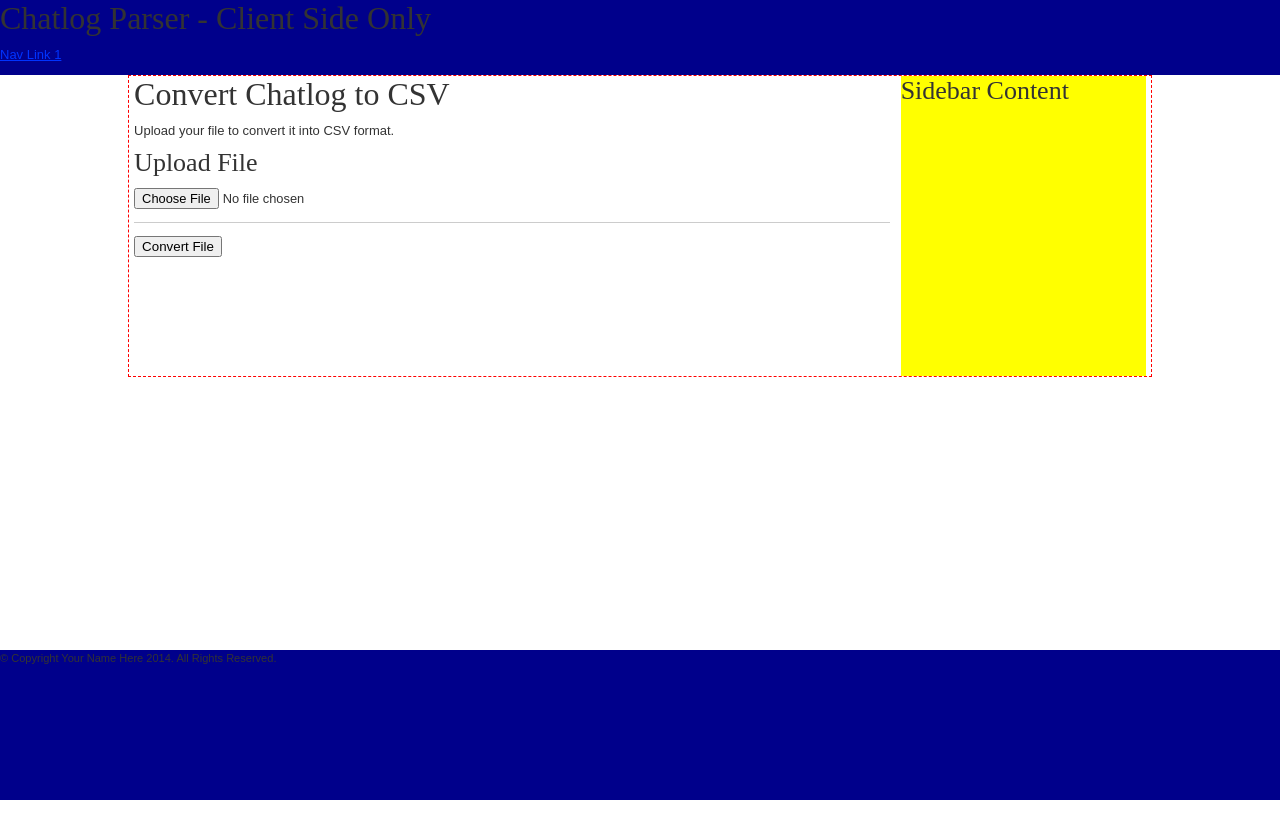
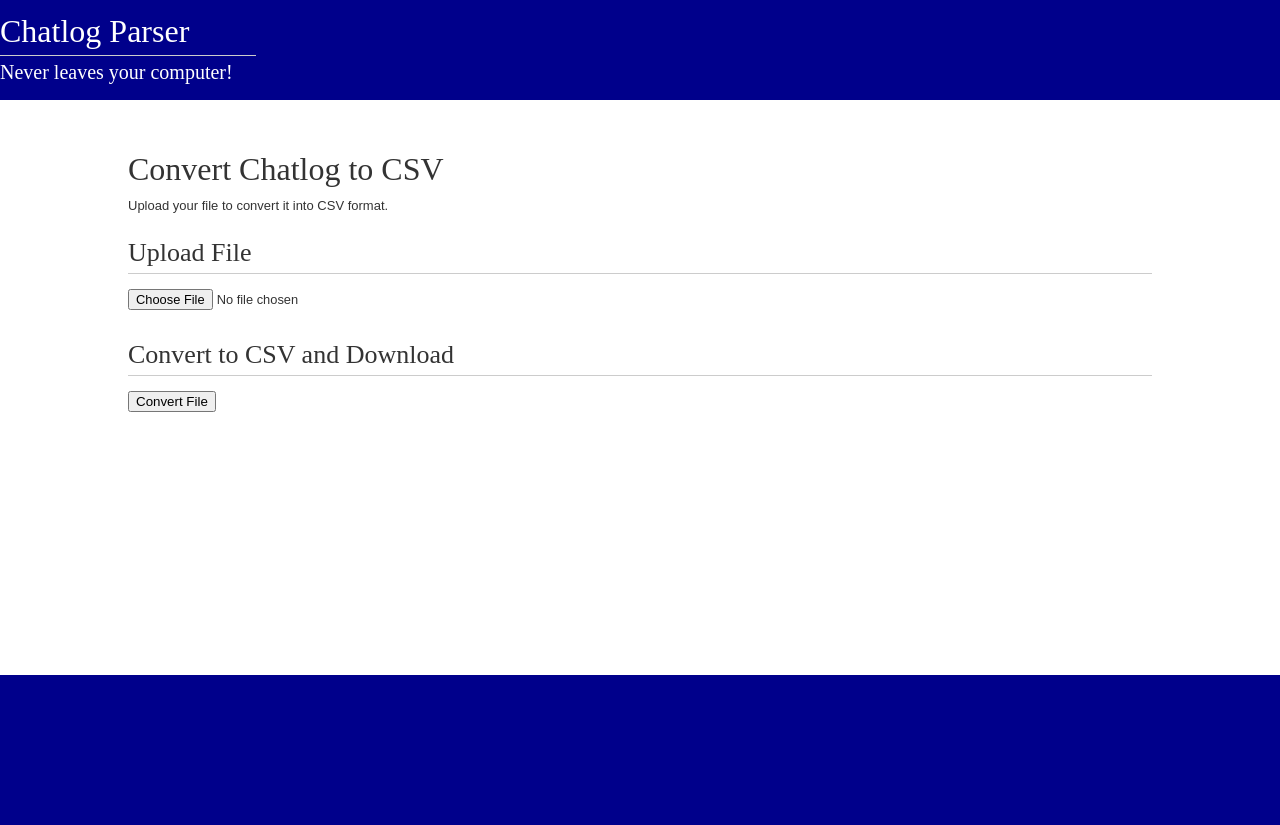
Before and after one commit to Kasen87/dyn-chatlog-parser, a website: page index.html in a window 1280 px wide. Before the commit the page ends 800 px from the top, so only its background shows below. Drawn offline with nearby package versions, Linux system fonts and the light colour scheme.

Commit message:
Second Commit

```diff
--- a/assets/css/file-reader.css
+++ b/assets/css/file-reader.css
@@ -12,8 +12,7 @@ article {
 }
 
 aside {
-	background-color: yellow;
-	min-height: 300px;
+
 }
 
 h1,
@@ -38,6 +37,16 @@ h1 {
 h2 {
 	font-size: 26px;
 	font-weight: 300;
+	margin-bottom: 5px;
+}
+
+h3 {
+	font-size: 20px;
+	font-weight: 300;
+}
+
+hr {
+	margin: 5px 0 15px 0;
 }
 
 /*Wrapper, Header, & Footer */
@@ -60,14 +69,19 @@ h2 {
 }
 
 .header-wrapper {
-	height: 75px;
+	height: 100px;
 	background-color: darkblue;
+	padding: 1% 0;
+}
+
+.header-wrapper > hr {
+	width: 20%;
 }
 
 .content-row {
 	margin: 0 auto;
-	border: 1px dashed red;
 	width: 80%;
+	padding: 4% 0;
 }
 
 
@@ -119,3 +133,14 @@ h2 {
    height: 0;
    clear: both;
 }
+
+
+.title{
+	color: #fff;
+	margin-bottom: 0;
+}
+
+.subtitle {
+	color: #fff;
+	margin-top: -10px;
+}
--- a/index.html
+++ b/index.html
@@ -70,14 +70,11 @@
 
 	<header class="header-wrapper col-lg-12">
 
-		<h1>Chatlog Parser - Client Side Only</h1>
+		<h1 class="title">Chatlog Parser</h1>
+		<hr />
+		<h3 class="subtitle">Never leaves your computer!</h3>
 
 		<nav>
-
-			<ol>
-				<li><a href="">Nav Link 1</a></li>
-			</ol>
-
 		</nav>
 
 	</header>
@@ -86,36 +83,38 @@
 
 		<div class="content-row clearfix">
 
-			<article class="col-lg-9">
+			<article class="col-lg-12">
 
 				<h1>Convert Chatlog to CSV</h1>
 
 				<p>Upload your file to convert it into CSV format.</p>
+				<br />
 
 				<h2>Upload File</h2>
-
+				<hr />
 				<form id="fileSubmitForm">
 					<input type="file" id="fileUploads">
 					<br />
-					<hr />
+					<br />
+					<br />
+				<h2>Convert to CSV and Download</h2>
+				<hr />
 					<button id="submitFile">Convert File</button>
 				</form>
 
 			</article>
 
-			<aside class="col-lg-3 float-right">
+			<!--<aside class="col-lg-3 float-right">
 
 				<h2>Sidebar Content</h2>
 
-			</aside>
+			</aside>-->
 
 		</div><!--End of Content Row-->
 
 	</div> <!--End of Page-Wrapper-->
 
 	<footer class="footer-wrapper col-lg-12">
-
-		<p><small>&copy; Copyright Your Name Here 2014. All Rights Reserved.</small></p>
 
 	</footer>
 
```
